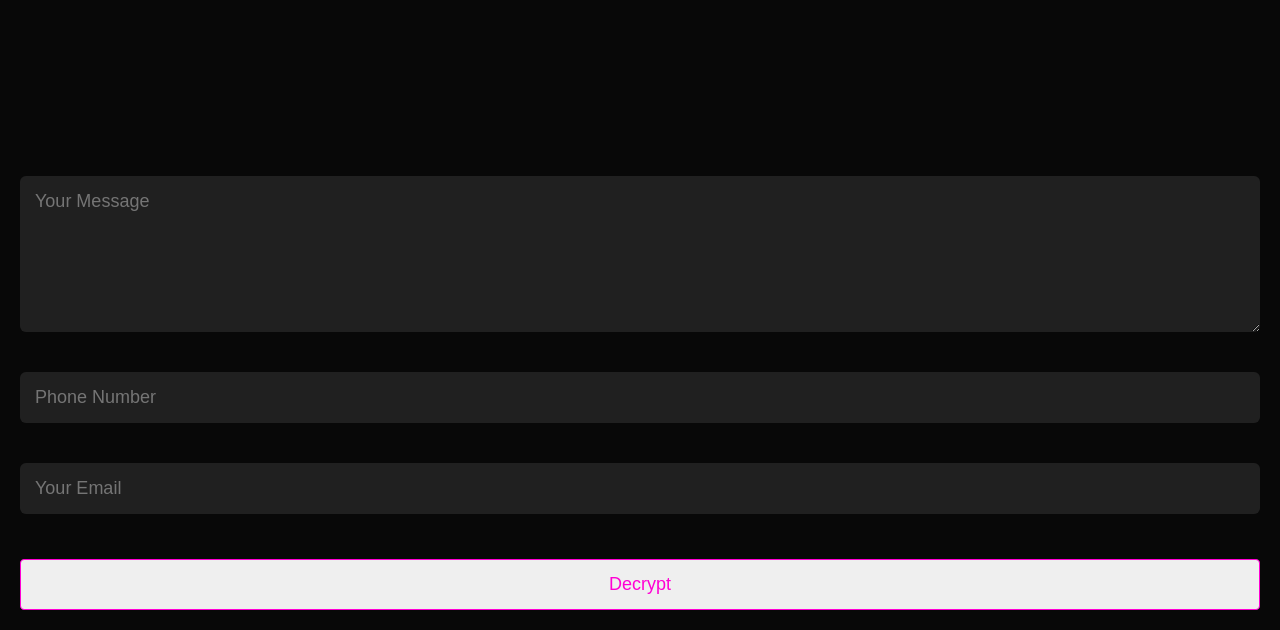
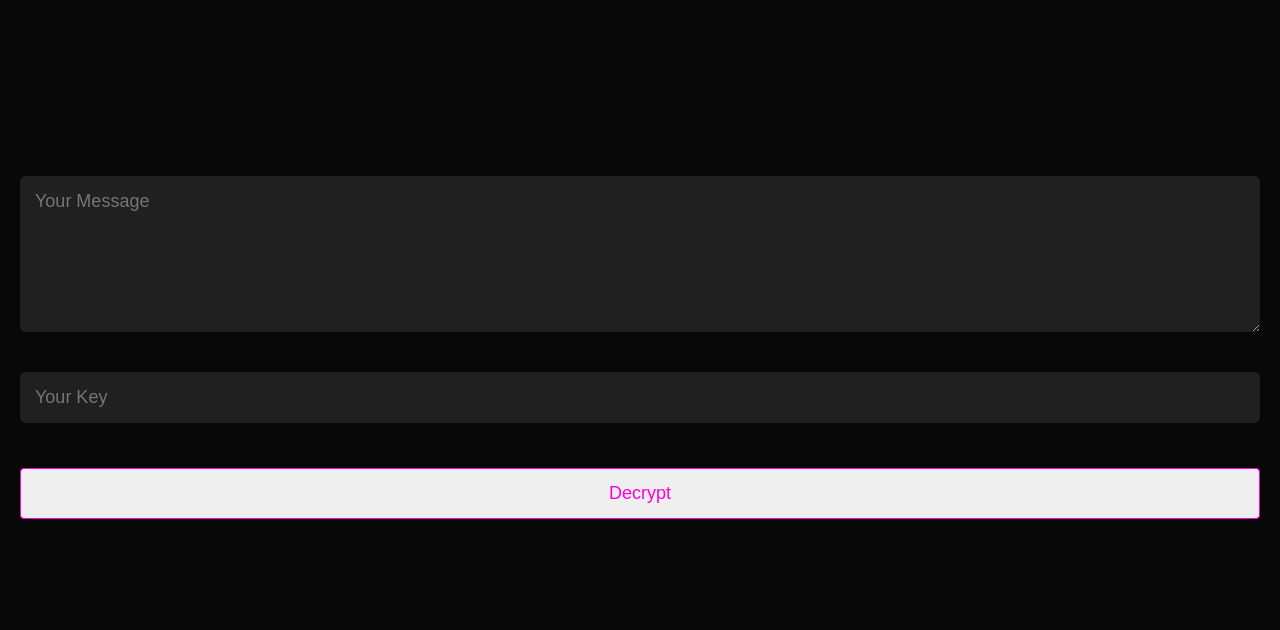
Before and after one commit to sharleenmaureen/cryptoguard, a plain HTML site: page decrypt.html in a window 1280 px wide. Shown: the part 659-1289 px from the top of the page. After the commit the page ends 1198 px from the top, so only its background shows below. Drawn offline with Linux system fonts and the light colour scheme.

Commit message:
Update decrypt.html

```diff
--- a/decrypt.html
+++ b/decrypt.html
@@ -27,8 +27,7 @@
         <div class="container">
             <form name="submit-to-twilio">
                 <textarea name="Message" rows="6" placeholder="Your Message"></textarea>
-                <input type="tel" name="Phone" placeholder="Phone Number" required>
-                <input type="email" name="Email" placeholder="Your Email" required>
+                <input type="text" name="text" placeholder="Your Key" required>
                 <button type="submit" class="btn btn2">Decrypt</button>
             </form>
         </div>
```
